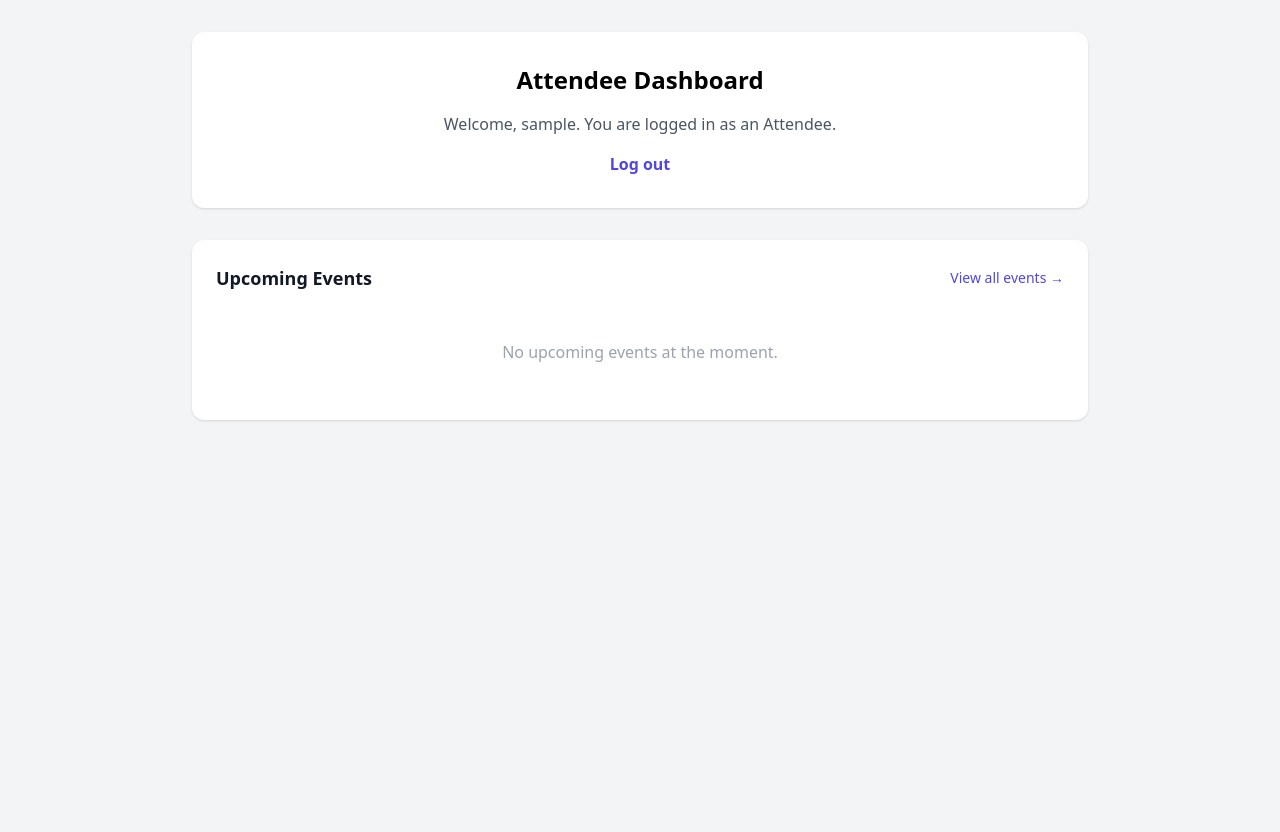
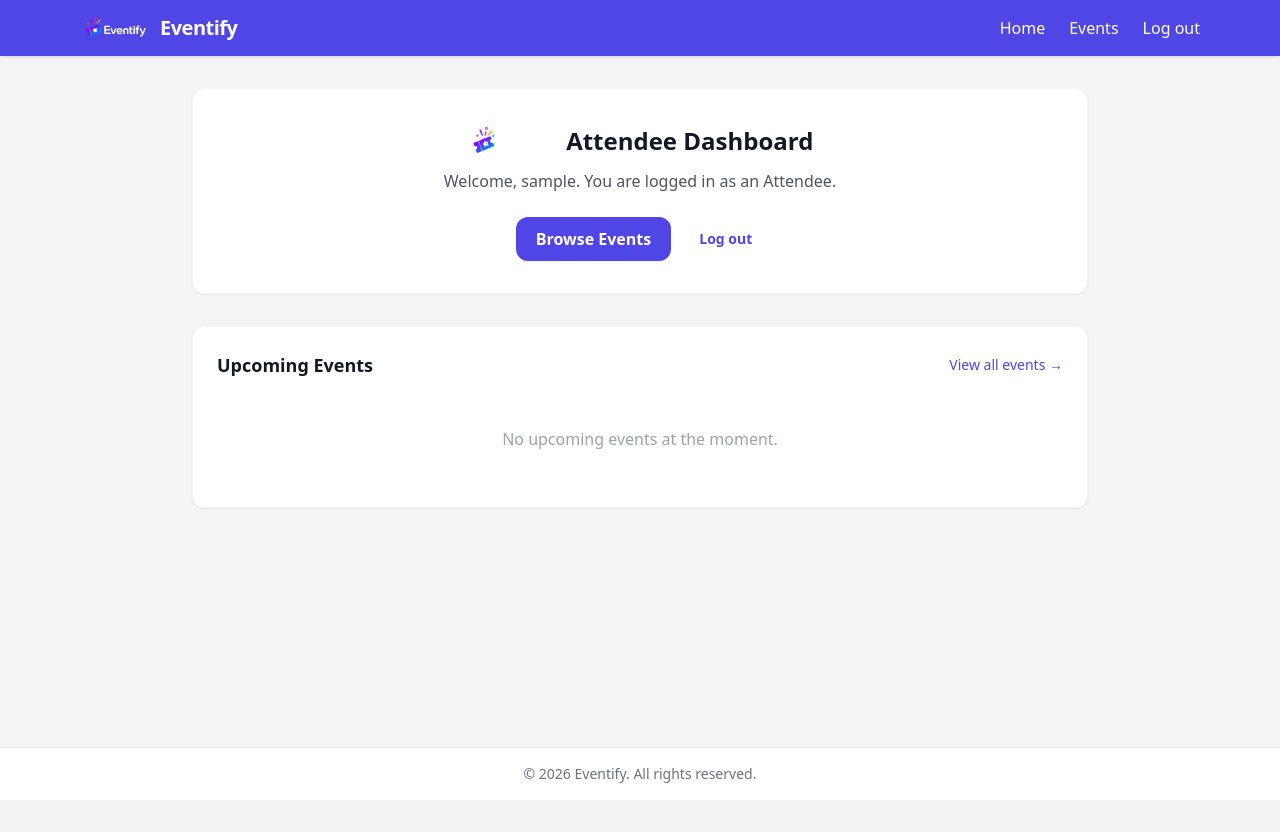
Before and after one commit to AI-with-Coding-2026/Project-B-Eventify, a Django app: page /dashboard/attendee/ in a window 1280 px wide. After the commit the page ends 800 px from the top, so only its background shows below. Run offline with Django 5.2, Linux system fonts and the light colour scheme; the visitor is signed in with stand-in values (Sample User, id 1); data that the repository does not hold is empty; some libraries are stand-ins or nearby versions.

Commit message:
Update dashboard consistency, card hover animations, and logo integration

```diff
--- a/Eventify/settings.py
+++ b/Eventify/settings.py
@@ -111,6 +111,9 @@ USE_TZ = True
 # https://djangoproject.com
 
 STATIC_URL = 'static/'
+STATICFILES_DIRS = [
+    BASE_DIR / 'static',
+]
 
 # Activate the custom user model containing the 3 required roles
 AUTH_USER_MODEL = 'authentication.User'
--- a/authentication/templates/authentication/attendee_dashboard.html
+++ b/authentication/templates/authentication/attendee_dashboard.html
@@ -1,29 +1,40 @@
 {% extends 'base.html' %}
+{% load static %}
 {% block title %}Attendee Dashboard — Eventify{% endblock %}
 {% block content %}
-<div class="max-w-4xl mx-auto mt-8 space-y-8">
+<div class="max-w-4xl mx-auto space-y-8">
 
-    <div class="bg-white p-8 rounded-xl shadow text-center">
-        <h1 class="text-2xl font-bold mb-4">Attendee Dashboard</h1>
-        <p class="text-gray-600 mb-4">Welcome, {{ user.username }}. You are logged in as an Attendee.</p>
-        <a href="{% url 'logout' %}" class="inline-block text-indigo-600 font-semibold hover:underline">Log out</a>
+    <div class="bg-white p-8 rounded-xl shadow-sm border border-gray-100 flex flex-col items-center text-center">
+        <div class="flex items-center justify-center gap-3 mb-2">
+            <img src="{% static 'images/eventify_no_background.png' %}" alt="Eventify Logo" class="h-10 w-auto object-contain">
+            <h1 class="text-2xl font-bold text-gray-900">Attendee Dashboard</h1>
+        </div>
+        <p class="text-gray-600 mb-6">Welcome, {{ user.username }}. You are logged in as an Attendee.</p>
+        <div class="flex flex-wrap justify-center items-center gap-4">
+            <a href="{% url 'event_list' %}" class="bg-indigo-600 text-white px-5 py-2.5 rounded-xl font-semibold hover:bg-indigo-700 shadow-sm transition">
+                Browse Events
+            </a>
+            <a href="{% url 'logout' %}" class="text-indigo-600 font-semibold hover:underline px-3 py-2 text-sm">
+                Log out
+            </a>
+        </div>
     </div>
 
     <!-- Upcoming Events Section -->
-    <div class="bg-white p-6 rounded-xl shadow">
+    <div class="bg-white p-6 rounded-xl shadow-sm border border-gray-100">
         <div class="flex items-center justify-between mb-4">
             <h2 class="text-lg font-semibold text-gray-900">Upcoming Events</h2>
-            <a href="{% url 'event_list' %}" class="text-sm text-indigo-600 font-medium hover:underline">View all events →</a>
+            <a href="{% url 'event_list' %}" class="text-sm text-indigo-600 font-medium hover:underline flex items-center gap-1">View all events →</a>
         </div>
 
         {% if upcoming_events %}
         <div class="grid gap-4 sm:grid-cols-2 lg:grid-cols-3">
             {% for event in upcoming_events %}
-            <div class="bg-gray-50 rounded-lg border border-gray-200 overflow-hidden flex flex-col hover:shadow-md transition">
+            <div class="bg-white rounded-2xl border border-gray-200 overflow-hidden flex flex-col shadow-sm transition-all duration-300 hover:-translate-y-1 hover:shadow-[0_8px_25px_rgba(44,123,229,0.2)] hover:border-[#2c7be5]">
                 {% if event.image %}
                     <img src="{{ event.image.url }}" alt="{{ event.title }}" class="w-full h-32 object-cover">
                 {% else %}
-                    <div class="w-full h-32 bg-gray-200 flex items-center justify-center text-gray-400 text-sm">
+                    <div class="w-full h-32 bg-indigo-50 flex items-center justify-center text-indigo-400 text-sm font-medium">
                         No image
                     </div>
                 {% endif %}
@@ -31,7 +42,7 @@
                     <h3 class="font-semibold text-gray-900 mb-1">{{ event.title }}</h3>
                     <p class="text-xs text-gray-500"><strong>Date:</strong> {{ event.date|date:"M d, Y" }}</p>
                     <p class="text-xs text-gray-500"><strong>Price:</strong> ${{ event.price }}</p>
-                    <p class="text-xs text-gray-500 mt-auto"><strong>Category:</strong> {{ event.get_category_display }}</p>
+                    <p class="text-xs text-indigo-600 font-medium mt-auto pt-2"><strong>Category:</strong> {{ event.get_category_display }}</p>
                 </div>
             </div>
             {% endfor %}
--- a/authentication/templates/authentication/base.html
+++ b/authentication/templates/authentication/base.html
@@ -11,7 +11,10 @@
 
     <nav class="bg-indigo-600 text-white shadow">
         <div class="max-w-6xl mx-auto px-4 py-3 flex items-center justify-between">
-            <a href="{% url 'home' %}" class="text-xl font-bold">Eventify</a>
+            <a href="{% url 'home' %}" class="flex items-center gap-2.5 text-xl font-bold tracking-tight hover:text-indigo-100 transition">
+                <img src="{% static 'images/eventify_no_background.png' %}" alt="Eventify Logo" class="h-8 w-auto object-contain">
+                <span>Eventify</span>
+            </a>
             <button class="md:hidden" onclick="document.getElementById('mobile-menu').classList.toggle('hidden')">
                 ☰
             </button>
--- a/events/tests.py
+++ b/events/tests.py
@@ -28,7 +28,7 @@ class EventListViewTest(TestCase):
         self.assertTemplateUsed(response, 'events/event_list.html')
         self.assertContains(response, "Tech Conference")
         self.assertContains(response, "Music Festival")
-        self.assertContains(response, "Category:</strong> Tech")
+        self.assertContains(response, '<span class="event-badge">Tech</span>')
 
     def test_event_list_filtering(self):
         start_date = (timezone.now() + timedelta(days=1)).strftime('%Y-%m-%d')
--- a/templates/base.html
+++ b/templates/base.html
@@ -1,12 +1,61 @@
+{% load static %}
 <!DOCTYPE html>
 <html lang="en">
 <head>
     <meta charset="UTF-8">
     <meta name="viewport" content="width=device-width, initial-scale=1.0">
-    <title>{% block title %}Event Platform{% endblock %}</title>
+    <title>{% block title %}Eventify{% endblock %}</title>
     <script src="https://cdn.tailwindcss.com"></script>
 </head>
-<body class="min-h-screen bg-gray-100 antialiased">
-    {% block content %}{% endblock %}
+<body class="min-h-screen bg-gray-100 antialiased flex flex-col">
+
+    <nav class="bg-indigo-600 text-white shadow">
+        <div class="max-w-6xl mx-auto px-4 py-3 flex items-center justify-between">
+            <a href="{% url 'home' %}" class="flex items-center gap-2.5 text-xl font-bold tracking-tight hover:text-indigo-100 transition">
+                <img src="{% static 'images/eventify_no_background.png' %}" alt="Eventify Logo" class="h-8 w-auto object-contain">
+                <span>Eventify</span>
+            </a>
+            <button class="md:hidden text-2xl focus:outline-none" onclick="document.getElementById('mobile-menu').classList.toggle('hidden')">
+                ☰
+            </button>
+            <div class="hidden md:flex items-center gap-6 font-medium">
+                <a href="{% url 'home' %}" class="hover:text-indigo-200 transition">Home</a>
+                <a href="{% url 'event_list' %}" class="hover:text-indigo-200 transition">Events</a>
+                {% if user.is_authenticated %}
+                    <a href="{% url 'logout' %}" class="hover:text-indigo-200 transition">Log out</a>
+                {% else %}
+                    <a href="{% url 'login' %}" class="hover:text-indigo-200 transition">Log in</a>
+                {% endif %}
+            </div>
+        </div>
+        <div id="mobile-menu" class="hidden md:hidden bg-indigo-700 px-4 py-3 space-y-2">
+            <a href="{% url 'home' %}" class="block hover:text-indigo-200 py-1 transition">Home</a>
+            <a href="{% url 'event_list' %}" class="block hover:text-indigo-200 py-1 transition">Events</a>
+            {% if user.is_authenticated %}
+                <a href="{% url 'logout' %}" class="block hover:text-indigo-200 py-1 transition">Log out</a>
+            {% else %}
+                <a href="{% url 'login' %}" class="block hover:text-indigo-200 py-1 transition">Log in</a>
+            {% endif %}
+        </div>
+    </nav>
+
+    <main class="flex-grow max-w-6xl mx-auto w-full px-4 py-8">
+        {% if messages %}
+            {% for message in messages %}
+                <div class="mb-4 px-4 py-3 rounded-lg bg-red-100 text-red-700 text-sm">
+                    {{ message }}
+                </div>
+            {% endfor %}
+        {% endif %}
+
+        {% block content %}{% endblock %}
+    </main>
+
+    <footer class="bg-white border-t mt-auto">
+        <div class="max-w-6xl mx-auto px-4 py-4 text-center text-sm text-gray-500">
+            &copy; 2026 Eventify. All rights reserved.
+        </div>
+    </footer>
+
 </body>
 </html>
--- a/templates/events/event_list.html
+++ b/templates/events/event_list.html
@@ -1,4 +1,5 @@
 {% extends "base.html" %}
+{% load static %}
 {% block title %}Upcoming Events — Eventify{% endblock %}
 {% block content %}
 <style>
@@ -14,7 +15,10 @@
 </style>
 
 <div class="event-hero">
-    <div class="event-eyebrow">EVENTIFY</div>
+    <div class="event-eyebrow flex items-center gap-2">
+        <img src="{% static 'images/eventify_no_background.png' %}" alt="Eventify Logo" class="h-5 w-auto object-contain">
+        <span>EVENTIFY</span>
+    </div>
     <h1 class="text-3xl font-bold text-gray-900 display">Upcoming Events</h1>
 </div>
 
```
Also changed, not shown: authentication/templates/authentication/admin_dashboard.html (+5 -5 lines), authentication/templates/authentication/organizer_dashboard.html (+15 -11 lines), templates/events/my_events.html (+8 -4 lines), static/images/Picture eventify.png (added), static/images/eventify_no_background.png (added).
